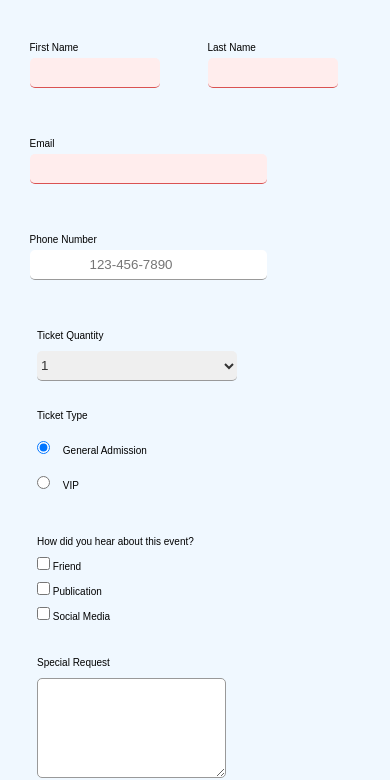
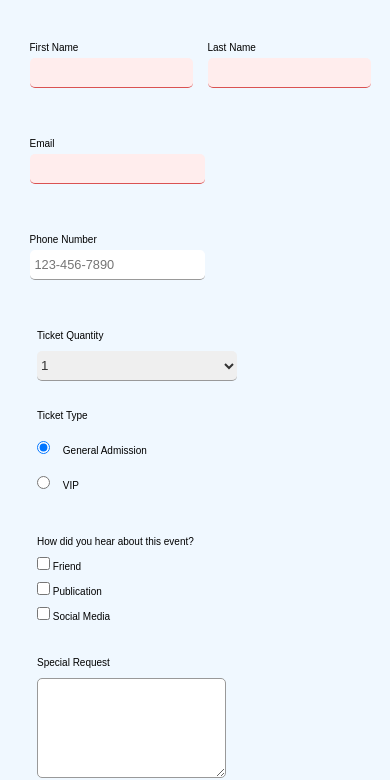
Before and after one commit to MM3-class/Ticket-Box, a plain HTML site: page index.html in a window 390 px wide. Shown: the part 83-863 px from the top of the page. Drawn offline with nearby package versions, Linux system fonts and the light colour scheme; a web font is replaced by a local one.

Commit message:
adjust the padding for form

```diff
--- a/src/css/style.css
+++ b/src/css/style.css
@@ -210,8 +210,8 @@ textarea:focus {
         font-size: 10px;
     }
     .full-name input, .e-mail input, .contact-number input{
-        width: 80%;
-        padding: 10px 60px;
+        width: 100%;
+        font-size: .8rem;
     }
     .full-name, .e-mail, .contact-number {
         margin-left: 10px;
```
